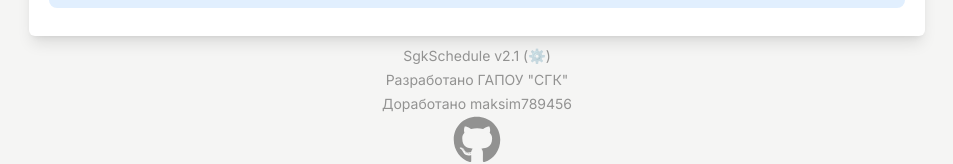
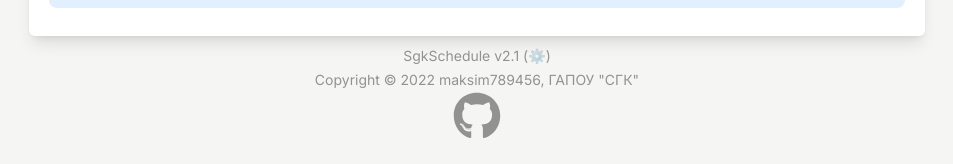
Before and after one commit to SgkSchedule/web_v2, a Vue app: page / in a window 1280 px wide. Shown: the part 308-472 px from the top of the page, without its empty margins (163-1116 px from the left). Built offline with nearby package versions, Linux system fonts and the light colour scheme; no server answers.

Commit message:
Change info section text

```diff
--- a/src/components/ScheduleMain.vue
+++ b/src/components/ScheduleMain.vue
@@ -67,8 +67,7 @@
         <div class="flex flex-col place-items-center">
           <h5 class="text-center leading-6">
             <button title="Окрыть настройки" @click="openSettings">SgkSchedule v2.1 (⚙️)</button><br>
-            Разработано ГАПОУ "СГК"<br>
-            Доработано <a href="https://github.com/maksim789456">maksim789456</a>
+            Copyright © 2022 <a href="https://github.com/maksim789456">maksim789456</a>, <a href="https://samgk.ru/">ГАПОУ "СГК"</a>
           </h5>
           <a href="https://github.com/SgkSchedule/web_v2">
             <img class="h-12 w-12 dark:invert" :src="require('../../public/github-logo.svg')">
```
